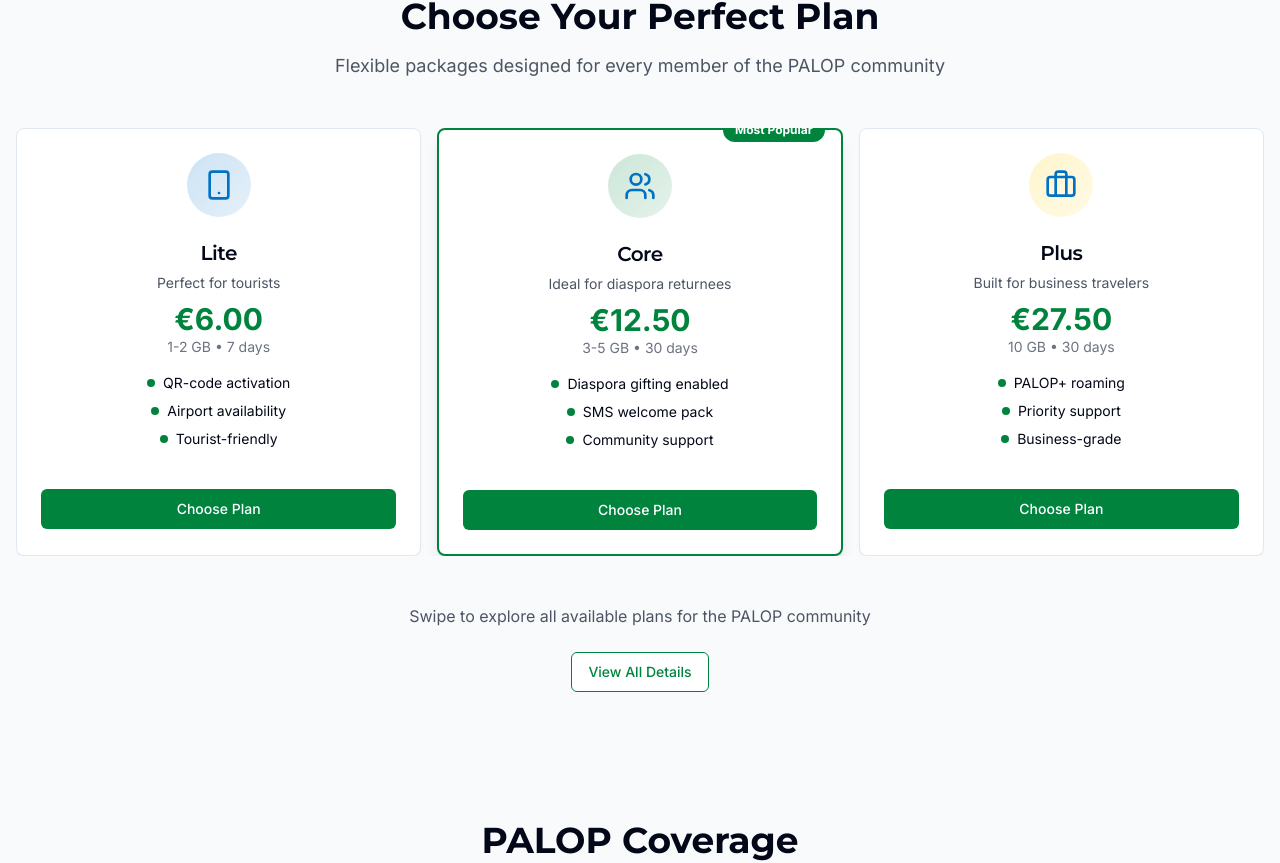
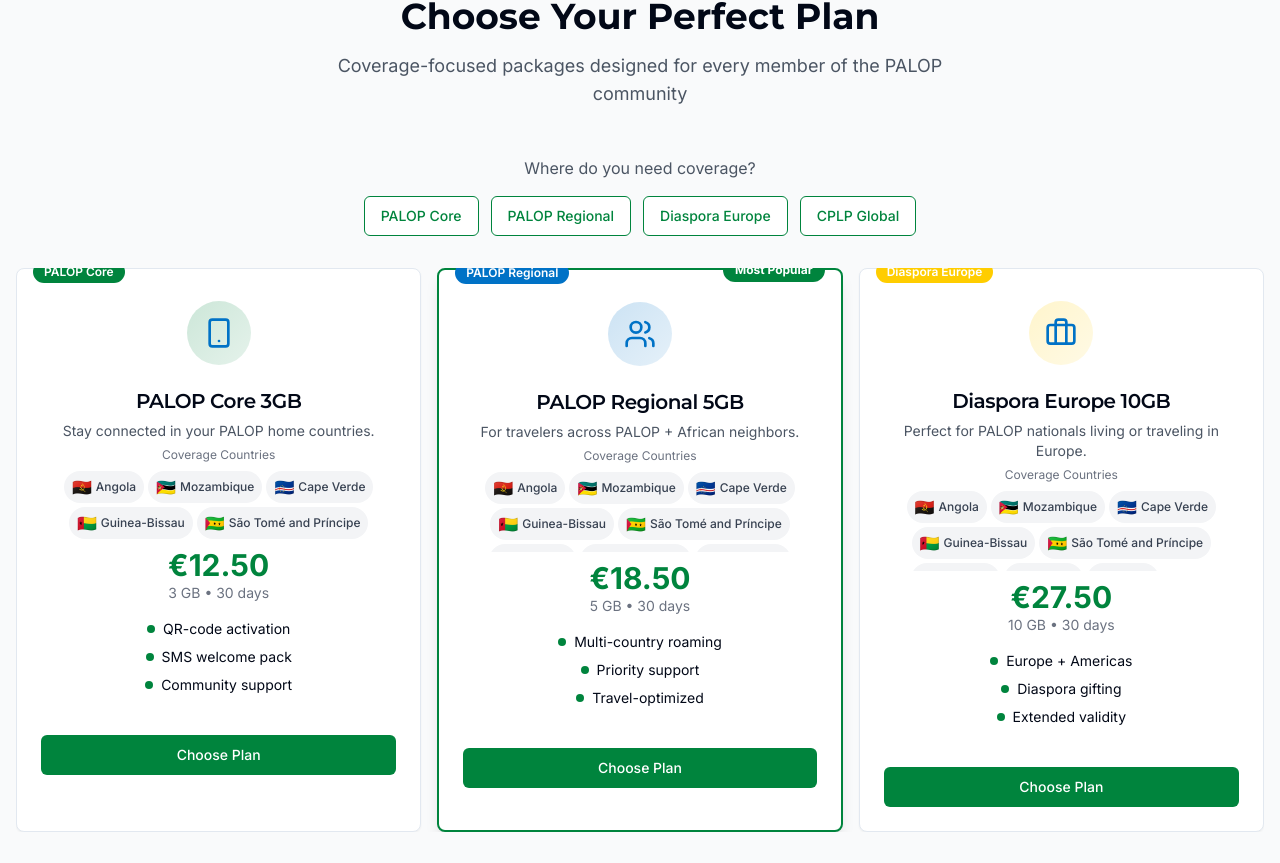
Before and after one commit to Turyto/palop-roam-connect, a React (Vite) app: page / in a window 1280 px wide. Shown: the part 895-1758 px from the top of the page. Built offline with nearby package versions, Linux system fonts and the light colour scheme.

Commit message:
Refactor plan cards for coverage-based offers
Redesigned the "Choose Your Perfect Plan" section to display coverage-first, cluster-based plan cards, including cluster names, taglines, country flags, and a coverage filter. Updated CTA routing and card styling.

```diff
--- a/src/components/ESIMPlans.tsx
+++ b/src/components/ESIMPlans.tsx
@@ -1,47 +1,65 @@
 
 import { Button } from "@/components/ui/button";
+import { Badge } from "@/components/ui/badge";
 import { ESIMPlan } from "@/pages/Purchase";
-import { Smartphone, Users, Briefcase, Building, Globe } from "lucide-react";
+import { Smartphone, Users, Briefcase, Globe } from "lucide-react";
+import CountryFlagChip from "./CountryFlagChip";
+import { coverageClusters } from "@/data/coverageClusters";
 
 interface ESIMPlansProps {
   onSelectPlan: (plan: ESIMPlan) => void;
 }
 
 const ESIMPlans = ({ onSelectPlan }: ESIMPlansProps) => {
-  const pallopPlans: ESIMPlan[] = [
+  const pallopPlans: (ESIMPlan & {
+    clusterName: string;
+    tagline: string;
+    countries: Array<{name: string; flag: string; code: string}>;
+    badgeColor: string;
+  })[] = [
     {
-      id: "lite",
-      name: "Lite",
-      data: "1-2 GB",
-      days: 7,
-      price: 6,
-      currency: "EUR",
-      features: [
-        "1-2 GB of Internet",
-        "Valid for 7 days",
-        "QR-code activation",
-        "Airport availability",
-        "Tourist-friendly setup"
-      ]
-    },
-    {
-      id: "core",
-      name: "Core",
-      data: "3-5 GB",
+      id: "palop-core",
+      name: "PALOP Core 3GB",
+      clusterName: "PALOP Core",
+      tagline: "Stay connected in your PALOP home countries.",
+      data: "3 GB",
       days: 30,
       price: 12.50,
       currency: "EUR",
       features: [
-        "3-5 GB of Internet",
+        "3 GB of Internet",
         "Valid for 30 days",
-        "Diaspora gifting enabled",
         "SMS welcome pack",
+        "QR-code activation",
         "Community support"
-      ]
+      ],
+      countries: coverageClusters.find(c => c.id === 'palop-core')?.countries || [],
+      badgeColor: "bg-palop-green"
     },
     {
-      id: "plus",
-      name: "Plus",
+      id: "palop-regional",
+      name: "PALOP Regional 5GB",
+      clusterName: "PALOP Regional",
+      tagline: "For travelers across PALOP + African neighbors.",
+      data: "5 GB",
+      days: 30,
+      price: 18.50,
+      currency: "EUR",
+      features: [
+        "5 GB of Internet",
+        "Valid for 30 days",
+        "Multi-country roaming",
+        "Priority support",
+        "Travel-optimized network"
+      ],
+      countries: coverageClusters.find(c => c.id === 'palop-regional')?.countries || [],
+      badgeColor: "bg-palop-blue"
+    },
+    {
+      id: "diaspora-europe",
+      name: "Diaspora Europe 10GB",
+      clusterName: "Diaspora Europe",
+      tagline: "Perfect for PALOP nationals living or traveling in Europe.",
       data: "10 GB",
       days: 30,
       price: 27.50,
@@ -49,55 +67,44 @@ const ESIMPlans = ({ onSelectPlan }: ESIMPlansProps) => {
       features: [
         "10 GB of Internet",
         "Valid for 30 days",
-        "PALOP+ roaming",
-        "Priority support",
-        "Business-grade reliability"
-      ]
+        "Europe + Americas coverage",
+        "Diaspora gifting enabled",
+        "Extended validity options"
+      ],
+      countries: coverageClusters.find(c => c.id === 'palop-diaspora')?.countries || [],
+      badgeColor: "bg-palop-yellow"
     },
     {
-      id: "palop-neighbours1",
-      name: "Palop Neighbours1",
-      data: "100 MB",
-      days: 7,
-      price: 2.30,
+      id: "cplp-global",
+      name: "CPLP Essential 5GB",
+      clusterName: "CPLP Global",
+      tagline: "Connect across all Portuguese-speaking countries.",
+      data: "5 GB",
+      days: 30,
+      price: 22.00,
       currency: "EUR",
       features: [
-        "100 MB of Internet",
-        "Valid for 7 days",
-        "Algeria coverage",
-        "Real eSIM provisioning",
-        "Instant QR delivery"
-      ]
-    },
-    {
-      id: "palop-neighbours2",
-      name: "Palop Neighbours2",
-      data: "1 GB",
-      days: 7,
-      price: 7.70,
-      currency: "EUR",
-      features: [
-        "1 GB of Internet",
-        "Valid for 7 days",
-        "25+ African areas",
-        "Multi-area coverage",
-        "Data reloadable"
-      ]
+        "5 GB of Internet",
+        "Valid for 30 days",
+        "All CPLP countries",
+        "Cultural connectivity",
+        "Global Portuguese network"
+      ],
+      countries: coverageClusters.find(c => c.id === 'cplp-global')?.countries || [],
+      badgeColor: "bg-red-500"
     }
   ];
 
   const getIcon = (planId: string) => {
     switch (planId) {
-      case "lite":
+      case "palop-core":
         return <Smartphone className="h-12 w-12" />;
-      case "core":
+      case "palop-regional":
         return <Users className="h-12 w-12" />;
-      case "plus":
+      case "diaspora-europe":
         return <Briefcase className="h-12 w-12" />;
-      case "palop-neighbours1":
+      case "cplp-global":
         return <Globe className="h-12 w-12" />;
-      case "palop-neighbours2":
-        return <Building className="h-12 w-12" />;
       default:
         return <Smartphone className="h-12 w-12" />;
     }
@@ -105,52 +112,68 @@ const ESIMPlans = ({ onSelectPlan }: ESIMPlansProps) => {
 
   const getColorClass = (planId: string) => {
     switch (planId) {
-      case "lite":
+      case "palop-core":
+        return "bg-palop-green";
+      case "palop-regional":
         return "bg-palop-blue";
-      case "core":
+      case "diaspora-europe":
+        return "bg-palop-yellow";
+      case "cplp-global":
+        return "bg-red-500";
+      default:
         return "bg-palop-green";
-      case "plus":
-        return "bg-palop-yellow";
-      case "palop-neighbours1":
-        return "bg-orange-500";
-      case "palop-neighbours2":
-        return "bg-purple-500";
-      default:
-        return "bg-palop-blue";
     }
   };
 
   return (
     <div className="max-w-6xl mx-auto">
-      <h2 className="text-2xl font-bold mb-6 text-center">Choose Your eSIM Plan</h2>
+      <h2 className="text-2xl font-bold mb-6 text-center">Choose Your Coverage Plan</h2>
 
-      <div className="grid grid-cols-1 md:grid-cols-2 lg:grid-cols-3 gap-6">
+      <div className="grid grid-cols-1 md:grid-cols-2 gap-6">
         {pallopPlans.map((plan) => (
-          <div key={plan.id} className={`border rounded-lg overflow-hidden shadow-md ${plan.id === 'core' ? 'border-2 border-palop-green' : ''} relative`}>
-            {plan.id === 'core' && (
-              <div className="absolute -top-3 right-4 bg-palop-green text-white px-3 py-1 text-xs font-bold rounded-full">
+          <div key={plan.id} className={`border rounded-lg overflow-hidden shadow-md ${plan.id === 'palop-regional' ? 'border-2 border-palop-blue' : ''} relative`}>
+            {plan.id === 'palop-regional' && (
+              <div className="absolute -top-3 right-4 bg-palop-blue text-white px-3 py-1 text-xs font-bold rounded-full">
                 Most Popular
               </div>
             )}
 
-            {(plan.id === 'palop-neighbours1' || plan.id === 'palop-neighbours2') && (
-              <div className="absolute -top-3 left-4 bg-green-600 text-white px-3 py-1 text-xs font-bold rounded-full">
-                Real eSIM
-              </div>
-            )}
+            <Badge className={`absolute -top-2 left-4 ${plan.badgeColor} text-white text-xs z-10`}>
+              {plan.clusterName}
+            </Badge>
 
             {/* Header */}
-            <div className={`${getColorClass(plan.id)} p-6 text-white text-center`}>
+            <div className={`${getColorClass(plan.id)} p-6 text-white text-center pt-8`}>
               <div className="flex items-center justify-center mb-3">
                 {getIcon(plan.id)}
               </div>
               <div className="text-2xl font-bold mb-2">{plan.name}</div>
-              <div className="text-lg">{plan.data}</div>
-              <div className="text-sm opacity-90">{plan.days} days</div>
+              <div className="text-sm opacity-90 mb-3">{plan.tagline}</div>
+              <div className="text-lg">{plan.data} • {plan.days} days</div>
             </div>
 
             {/* Plan details */}
             <div className="p-6 bg-white">
+              {/* Coverage Countries */}
+              <div className="mb-4">
+                <p className="text-sm font-medium text-gray-700 mb-2">Coverage Countries</p>
+                <div className="flex flex-wrap gap-1 max-h-20 overflow-y-auto">
+                  {plan.countries.slice(0, 12).map((country) => (
+                    <CountryFlagChip
+                      key={country.code}
+                      name={country.name}
+                      flag={country.flag}
+                      size="sm"
+                    />
+                  ))}
+                  {plan.countries.length > 12 && (
+                    <span className="text-xs text-gray-500 self-center bg-gray-100 px-2 py-1 rounded-full">
+                      +{plan.countries.length - 12} more
+                    </span>
+                  )}
+                </div>
+              </div>
+
               <div className="text-center mb-6">
                 <div className="text-3xl font-bold text-palop-green">
                   €{plan.price.toFixed(2)}
@@ -175,7 +198,7 @@ const ESIMPlans = ({ onSelectPlan }: ESIMPlansProps) => {
                 className="w-full bg-palop-green hover:bg-palop-green/90 text-white"
                 onClick={() => onSelectPlan(plan)}
               >
-                Select {plan.name}
+                Select {plan.clusterName}
               </Button>
             </div>
           </div>
@@ -186,8 +209,8 @@ const ESIMPlans = ({ onSelectPlan }: ESIMPlansProps) => {
         <div className="bg-gray-50 rounded-lg p-4 max-w-3xl mx-auto">
           <h3 className="font-semibold mb-2">Coverage Information</h3>
           <p className="text-gray-600 text-sm">
-            All plans include coverage across PALOP countries and neighboring regions.
-            Real eSIM plans provide actual connectivity through our eSIM Access partnership.
+            Each plan includes the best local networks in covered countries to keep you connected wherever you are.
+            Coverage clusters are designed specifically for PALOP community travel patterns.
           </p>
         </div>
       </div>
--- a/src/components/PlanCards.tsx
+++ b/src/components/PlanCards.tsx
@@ -2,102 +2,120 @@
 import { Button } from "@/components/ui/button";
 import { Card, CardContent, CardDescription, CardFooter, CardHeader, CardTitle } from "@/components/ui/card";
 import { Carousel, CarouselContent, CarouselItem, CarouselNext, CarouselPrevious } from "@/components/ui/carousel";
-import { Smartphone, Users, Briefcase, Building, Globe } from "lucide-react";
+import { Badge } from "@/components/ui/badge";
+import { Smartphone, Users, Briefcase, Globe } from "lucide-react";
 import { Link } from "react-router-dom";
+import CountryFlagChip from "./CountryFlagChip";
+import { coverageClusters } from "@/data/coverageClusters";
 
 const plans = [
   {
-    id: "lite",
-    title: "Lite",
-    description: "Perfect for tourists",
-    data: "1-2 GB",
-    duration: "7 days",
-    price: "6.00",
+    id: "palop-core",
+    title: "PALOP Core 3GB",
+    clusterName: "PALOP Core",
+    tagline: "Stay connected in your PALOP home countries.",
+    description: "Essential connectivity for PALOP nationals",
+    data: "3 GB",
+    duration: "30 days",
+    price: "12.50",
     icon: <Smartphone className="h-8 w-8" />,
-    features: ["QR-code activation", "Airport availability", "Tourist-friendly"],
-    color: "from-palop-blue/20 to-palop-blue/10"
+    features: ["QR-code activation", "SMS welcome pack", "Community support"],
+    color: "from-palop-green/20 to-palop-green/10",
+    badgeColor: "bg-palop-green",
+    countries: coverageClusters.find(c => c.id === 'palop-core')?.countries || []
   },
   {
-    id: "core",
-    title: "Core",
-    description: "Ideal for diaspora returnees",
-    data: "3-5 GB",
+    id: "palop-regional",
+    title: "PALOP Regional 5GB",
+    clusterName: "PALOP Regional",
+    tagline: "For travelers across PALOP + African neighbors.",
+    description: "Extended coverage across Southern & Central Africa",
+    data: "5 GB",
     duration: "30 days",
-    price: "12.50",
+    price: "18.50",
     icon: <Users className="h-8 w-8" />,
-    features: ["Diaspora gifting enabled", "SMS welcome pack", "Community support"],
-    color: "from-palop-green/20 to-palop-green/10",
+    features: ["Multi-country roaming", "Priority support", "Travel-optimized"],
+    color: "from-palop-blue/20 to-palop-blue/10",
+    badgeColor: "bg-palop-blue",
+    countries: coverageClusters.find(c => c.id === 'palop-regional')?.countries || [],
     popular: true
   },
   {
-    id: "plus",
-    title: "Plus",
-    description: "Built for business travelers",
+    id: "diaspora-europe",
+    title: "Diaspora Europe 10GB",
+    description: "Perfect for PALOP nationals in Europe & Americas",
+    clusterName: "Diaspora Europe",
+    tagline: "Perfect for PALOP nationals living or traveling in Europe.",
     data: "10 GB",
     duration: "30 days",
     price: "27.50",
     icon: <Briefcase className="h-8 w-8" />,
-    features: ["PALOP+ roaming", "Priority support", "Business-grade"],
-    color: "from-palop-yellow/20 to-palop-yellow/10"
+    features: ["Europe + Americas", "Diaspora gifting", "Extended validity"],
+    color: "from-palop-yellow/20 to-palop-yellow/10",
+    badgeColor: "bg-palop-yellow",
+    countries: coverageClusters.find(c => c.id === 'palop-diaspora')?.countries || []
   },
   {
-    id: "ngo",
-    title: "NGO",
-    description: "For humanitarian missions",
-    data: "10+ GB",
-    duration: "60+ days",
-    price: "45.00",
-    icon: <Building className="h-8 w-8" />,
-    features: ["Multi-country coverage", "Extended validity", "Mission support"],
-    color: "from-red-500/20 to-red-500/10"
-  },
-  {
-    id: "cplp",
-    title: "CPLP Traveler",
-    description: "Cultural exchange programs",
-    data: "3-5 GB",
-    duration: "22 days",
-    price: "18.00",
+    id: "cplp-global",
+    title: "CPLP Essential 5GB",
+    clusterName: "CPLP Global",
+    tagline: "Connect across all Portuguese-speaking countries.",
+    description: "Complete CPLP connectivity",
+    data: "5 GB",
+    duration: "30 days",
+    price: "22.00",
     icon: <Globe className="h-8 w-8" />,
-    features: ["CPLP countries", "Cultural connectivity", "Exchange support"],
-    color: "from-gray-500/20 to-gray-500/10"
-  },
-  {
-    id: "palop-neighbours1",
-    title: "Palop Neighbours1",
-    description: "Algeria coverage",
-    data: "100 MB",
-    duration: "7 days",
-    price: "2.30",
-    icon: <Globe className="h-8 w-8" />,
-    features: ["Real eSIM provisioning", "Algeria coverage", "Instant delivery"],
-    color: "from-orange-500/20 to-orange-500/10",
-    realEsim: true
-  },
-  {
-    id: "palop-neighbours2",
-    title: "Palop Neighbours2",
-    description: "25+ African areas",
-    data: "1 GB",
-    duration: "7 days",
-    price: "7.70",
-    icon: <Building className="h-8 w-8" />,
-    features: ["Multi-area coverage", "Data reloadable", "eSIM Access powered"],
-    color: "from-purple-500/20 to-purple-500/10",
-    realEsim: true
+    features: ["All CPLP countries", "Cultural connectivity", "Global access"],
+    color: "from-red-500/20 to-red-500/10",
+    badgeColor: "bg-red-500",
+    countries: coverageClusters.find(c => c.id === 'cplp-global')?.countries || []
   }
 ];
 
+const CoverageFilter = ({ onFilterSelect }: { onFilterSelect: (clusterId: string) => void }) => {
+  const clusters = [
+    { id: 'palop-core', name: 'PALOP Core' },
+    { id: 'palop-regional', name: 'PALOP Regional' },
+    { id: 'diaspora-europe', name: 'Diaspora Europe' },
+    { id: 'cplp-global', name: 'CPLP Global' }
+  ];
+
+  return (
+    <div className="mb-8">
+      <p className="text-center text-gray-600 mb-4">Where do you need coverage?</p>
+      <div className="flex flex-wrap justify-center gap-3">
+        {clusters.map((cluster) => (
+          <Button
+            key={cluster.id}
+            variant="outline"
+            className="border-palop-green text-palop-green hover:bg-palop-green/10"
+            onClick={() => onFilterSelect(cluster.id)}
+          >
+            {cluster.name}
+          </Button>
+        ))}
+      </div>
+    </div>
+  );
+};
+
 const PlanCards = () => {
+  const handleFilterSelect = (clusterId: string) => {
+    const element = document.getElementById(`plan-${clusterId}`);
+    element?.scrollIntoView({ behavior: 'smooth', block: 'center' });
+  };
+
   return (
     <section className="py-16 bg-gray-50">
       <div className="container mx-auto px-4">
         <div className="text-center mb-12">
           <h2 className="text-3xl md:text-4xl font-bold mb-4">Choose Your Perfect Plan</h2>
           <p className="text-gray-600 max-w-2xl mx-auto text-lg">
-            Flexible packages designed for every member of the PALOP community
+            Coverage-focused packages designed for every member of the PALOP community
           </p>
         </div>
+
+        <CoverageFilter onFilterSelect={handleFilterSelect} />
 
         <div className="max-w-7xl mx-auto">
           <Carousel
@@ -110,25 +128,46 @@ const PlanCards = () => {
             <CarouselContent className="-ml-2 md:-ml-4">
               {plans.map((plan) => (
                 <CarouselItem key={plan.id} className="pl-2 md:pl-4 basis-full md:basis-1/2 lg:basis-1/3">
-                  <Card className={`h-full card-hover ${plan.popular ? 'border-2 border-palop-green shadow-lg' : ''} relative`}>
+                  <Card
+                    id={`plan-${plan.id}`}
+                    className={`h-full card-hover ${plan.popular ? 'border-2 border-palop-green shadow-lg' : ''} relative`}
+                  >
                     {plan.popular && (
                       <div className="absolute -top-3 right-4 bg-palop-green text-white px-3 py-1 text-xs font-bold rounded-full z-10">
                         Most Popular
                       </div>
                     )}
 
-                    {plan.realEsim && (
-                      <div className="absolute -top-3 left-4 bg-green-600 text-white px-3 py-1 text-xs font-bold rounded-full z-10">
-                        Real eSIM
-                      </div>
-                    )}
+                    <Badge className={`absolute -top-2 left-4 ${plan.badgeColor} text-white text-xs z-10`}>
+                      {plan.clusterName}
+                    </Badge>
 
-                    <CardHeader className="text-center pb-2">
+                    <CardHeader className="text-center pb-2 pt-8">
                       <div className={`w-16 h-16 mx-auto mb-4 rounded-full bg-gradient-to-br ${plan.color} flex items-center justify-center text-palop-blue`}>
                         {plan.icon}
                       </div>
                       <CardTitle className="text-xl">{plan.title}</CardTitle>
-                      <CardDescription className="text-gray-600">{plan.description}</CardDescription>
+                      <CardDescription className="text-gray-600 mb-2">{plan.tagline}</CardDescription>
+
+                      {/* Coverage Countries */}
+                      <div className="mb-4">
+                        <p className="text-xs text-gray-500 mb-2">Coverage Countries</p>
+                        <div className="flex flex-wrap gap-1 justify-center max-h-20 overflow-y-auto">
+                          {plan.countries.slice(0, 8).map((country) => (
+                            <CountryFlagChip
+                              key={country.code}
+                              name={country.name}
+                              flag={country.flag}
+                              size="sm"
+                            />
+                          ))}
+                          {plan.countries.length > 8 && (
+                            <span className="text-xs text-gray-500 self-center">
+                              +{plan.countries.length - 8} more
+                            </span>
+                          )}
+                        </div>
+                      </div>
                     </CardHeader>
 
                     <CardContent className="text-center flex-grow">
@@ -149,7 +188,7 @@ const PlanCards = () => {
 
                     <CardFooter className="pt-4">
                       <Button className="w-full bg-palop-green hover:bg-palop-green/90" asChild>
-                        <Link to={`/purchase?plan=${plan.id}`}>Choose Plan</Link>
+                        <Link to={`/plans?cluster=${plan.id}`}>Choose Plan</Link>
                       </Button>
                     </CardFooter>
                   </Card>
@@ -163,10 +202,10 @@ const PlanCards = () => {
 
         <div className="text-center mt-12">
           <p className="text-gray-600 mb-6">
-            Swipe to explore all available plans for the PALOP community
+            Each plan includes the best local networks in covered countries to keep you connected wherever you are.
           </p>
           <Button variant="outline" className="border-palop-green text-palop-green hover:bg-palop-green/10" asChild>
-            <Link to="/plans">View All Details</Link>
+            <Link to="/plans">Compare All Plans</Link>
           </Button>
         </div>
       </div>
```
